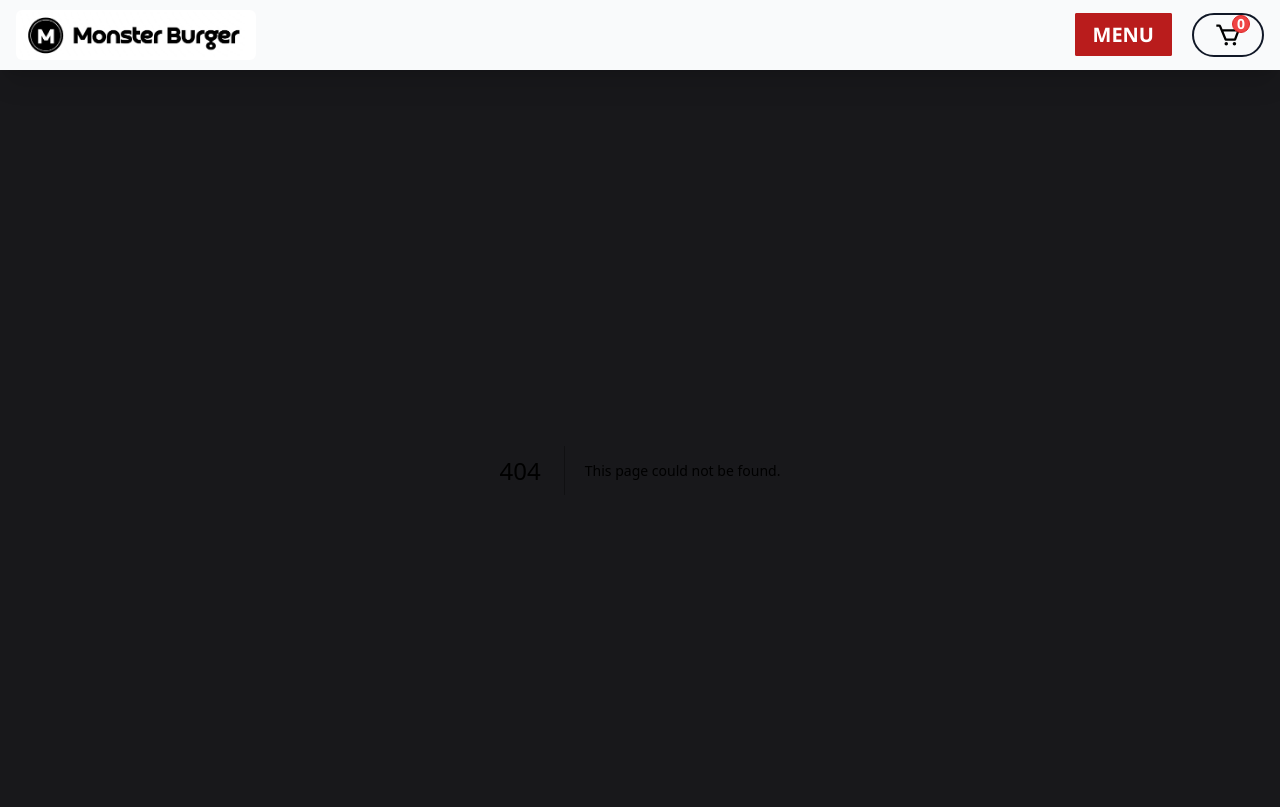
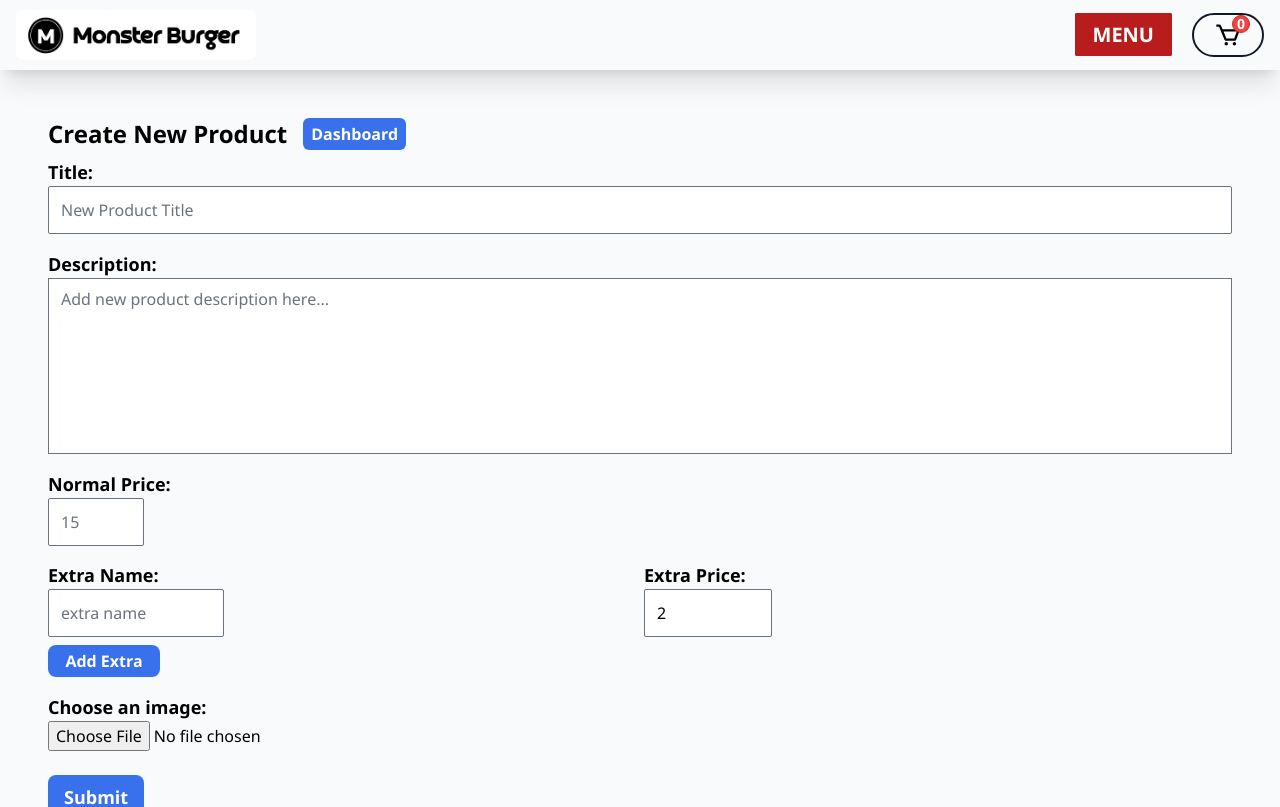
Before and after one commit to pn-code/restaurant-app, a Next.js app: page /admin/products/create in a window 1280 px wide. Before the commit this address had no page. Shown: the top 807 px of the page. Built offline with nearby package versions, Linux system fonts and the light colour scheme.

Commit message:
Added create new product page

```diff
--- a/pages/admin/index.jsx
+++ b/pages/admin/index.jsx
@@ -1,6 +1,7 @@
 import React, { useState } from "react";
 import axios from "axios";
 import Image from "next/image";
+import Link from "next/link";
 
 const Index = ({ orders, products }) => {
   const [productList, setProductList] = useState(products);
@@ -43,7 +44,10 @@ const Index = ({ orders, products }) => {
     <div className="p-12 flex bg-gray-50">
       {/* Products */}
       <div className="flex-1">
-        <h1 className="text-2xl font-bold mb-2">Products</h1>
+        <header className="flex gap-4 items-center mb-2">
+          <h1 className="text-2xl font-bold">Products</h1>
+          <Link className="bg-blue-600/90 hover:bg-blue-700 text-white font-semibold py-1 px-2 rounded-md" href="/admin/products/create">Create New Product</Link>
+        </header>
         <table className="w-[100%] border-spacing-5 text-left">
           <tbody>
             <tr>
--- /dev/null
+++ b/pages/admin/products/create/index.jsx
@@ -0,0 +1,19 @@
+import CreateProductForm from "@/components/forms/CreateProductForm";
+import Link from "next/link";
+
+export default function AdminCreateProductPage() {
+  return (
+    <div className="p-12 w-full h-full bg-gray-50">
+      <header className="flex gap-4 items-center mb-2">
+        <h1 className="text-2xl font-bold">Create New Product</h1>
+        <Link
+          className="bg-blue-600/90 hover:bg-blue-700 text-white font-semibold py-1 px-2 rounded-md"
+          href="/admin"
+        >
+          Dashboard
+        </Link>
+      </header>
+      <CreateProductForm />
+    </div>
+  );
+}
```
